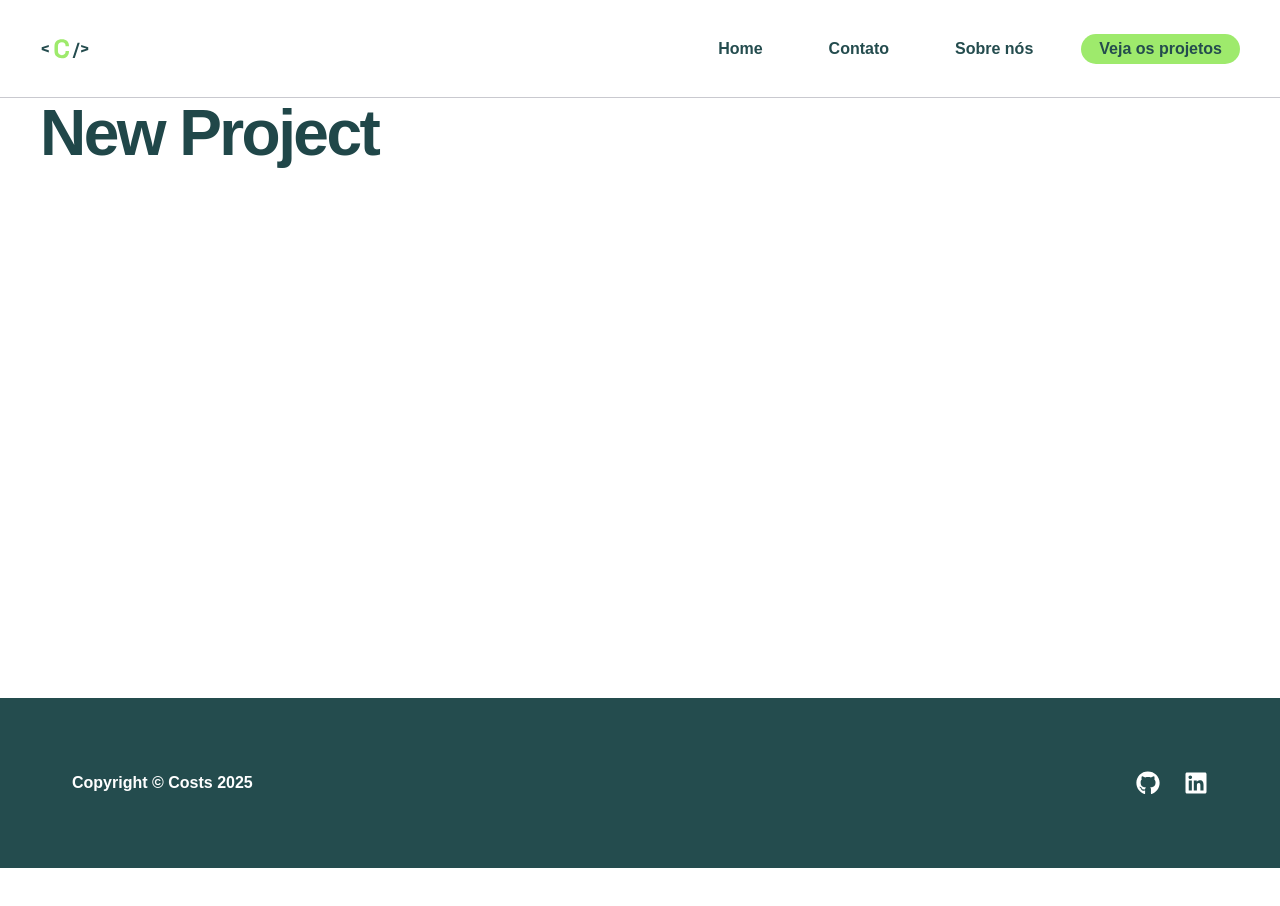
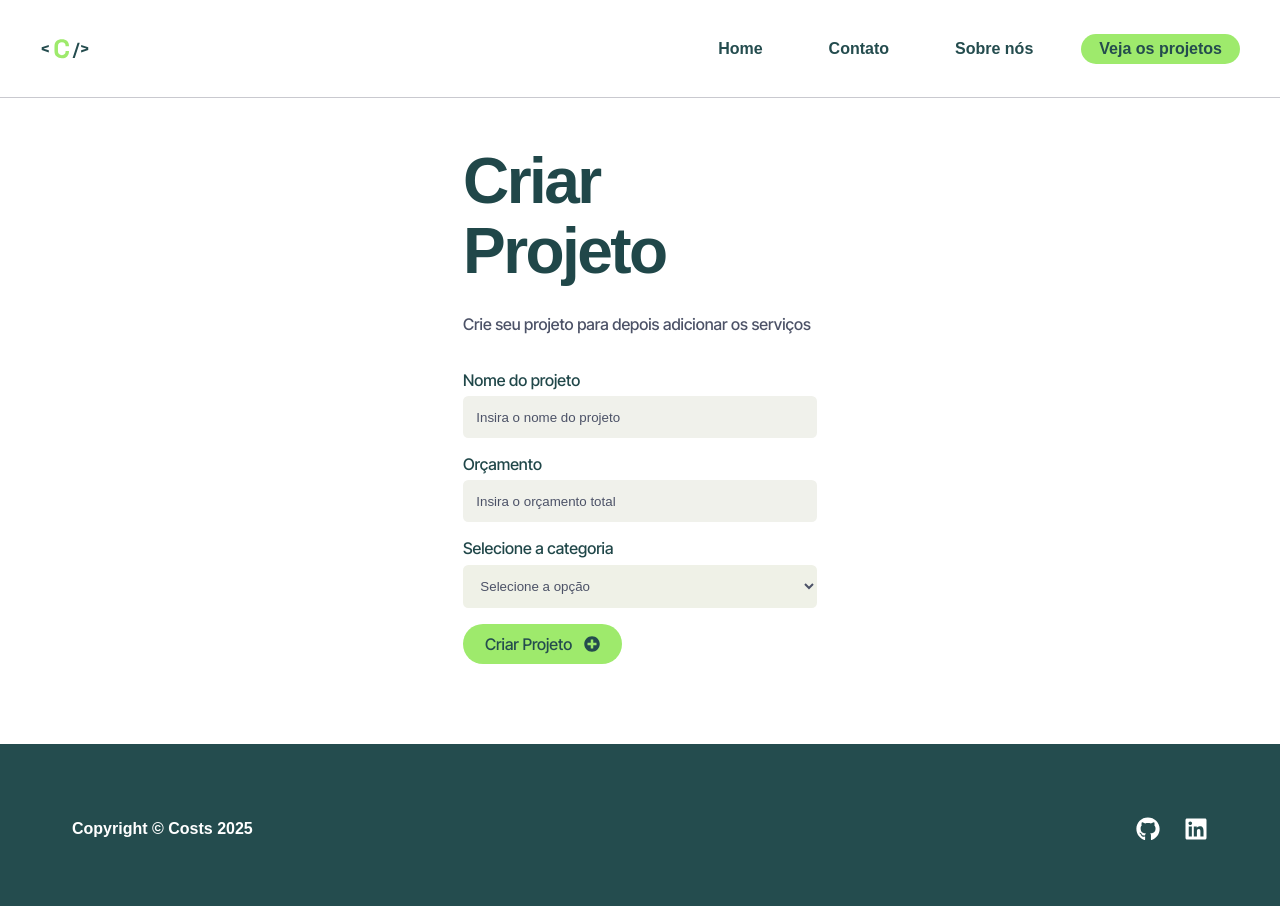
Before and after one commit to thisdev-davi/costs, a React (Create React App) app: page /newproject in a window 1280 px wide. Shown: the top 906 px of the page. Before the commit the page ends 868 px from the top, so only its background shows below. Built offline with nearby package versions, Linux system fonts and the light colour scheme; a web font is replaced by a local one.

Commit message:
tela new project

```diff
--- /dev/null
+++ b/src/components/form/Input.js
@@ -0,0 +1,20 @@
+import styles from "./Input.module.css"
+
+function Input({type, text, name, placeholder, handleOnChange, value}) {
+
+    return (
+        <div className={styles.form_control}>
+            <label htmlFor={name}>{text}</label>
+            <input
+                type={type}
+                placeholder={placeholder}
+                name={name}
+                id={name}
+                onChange={handleOnChange}
+                value={value}
+            />
+        </div>
+    )
+}
+
+export default Input
--- /dev/null
+++ b/src/components/form/Input.module.css
@@ -0,0 +1,23 @@
+.form_control {
+    display: flex;
+    flex-direction: column;
+    margin-bottom: 1em;
+}
+
+.form_control label {
+    margin-bottom: 0.4em;
+
+    font-weight: 400;
+    color: #204749;
+}
+
+.form_control input {
+    padding: 1em;
+    border-radius: 0.4em;
+    border: none;
+    background-color: #f0f1eb;
+}
+
+.form_control input::placeholder {
+    color: #4C5267;
+}
--- /dev/null
+++ b/src/components/form/Select.js
@@ -0,0 +1,16 @@
+import styles from "./Select.module.css"
+
+function Select({text, name, handleOnChange, value}) {
+
+    return (
+        <div className={styles.form_control}>
+            <label htmlFor={name}>{text}</label>
+            <select name={name} id={name}>
+                <option>Selecione a opção</option>
+
+            </select>
+        </div>
+    )
+}
+
+export default Select
--- /dev/null
+++ b/src/components/form/Select.module.css
@@ -0,0 +1,21 @@
+.form_control {
+    display: flex;
+    flex-direction: column;
+    margin-bottom: 1em;
+}
+
+.form_control label {
+    margin-bottom: 0.4em;
+
+    font-weight: 400;
+    color: #204749;
+}
+
+.form_control select {
+    color: #4C5267;
+
+    padding: 1em;
+    border-radius: 0.4em;
+    border: none;
+    background-color: #eff1e7;
+}
--- /dev/null
+++ b/src/components/form/SubmitButton.js
@@ -0,0 +1,15 @@
+import styles from "./SubmiteButton.module.css"
+
+function SubmitButton({text, icon: Icon}){
+
+    return (
+        <div>
+            <button className={styles.btn}>
+                {text}
+                {Icon && <Icon className={styles.icon} size={16} />}
+            </button>
+        </div>
+    )
+}
+
+export default SubmitButton
--- /dev/null
+++ b/src/components/form/SubmiteButton.module.css
@@ -0,0 +1,26 @@
+.btn {
+    display: inline-flex;
+    align-items: center;
+    justify-content: center;
+    gap: 12px;
+
+    border: none;
+    cursor: pointer;
+    font: inherit;
+    outline: none;
+    line-height: normal;
+    appearance: none;
+
+    background-color: #9EEA6C;
+    color: #244C4E;
+    text-decoration: none;
+    padding: 10px 22px;
+    border-radius: 20px;
+
+    transition: all 0.3s ease-in-out;
+}
+
+.btn:hover{
+    background-color: #244C4E;
+    color: #9EEA6C;
+}
--- a/src/components/layout/LinkButton.js
+++ b/src/components/layout/LinkButton.js
@@ -1,14 +1,12 @@
 import { Link } from "react-router-dom"
 import styles from "./LinkButton.module.css"
 
-function LinkButton( {to, text, icon: Icon}) {
+function LinkButton({to, text, icon: Icon}) {
 
     return (
         <Link className={styles.btn} to={to}>
             {text}
-            {Icon && <Icon className={styles.icon} size={16} />
-
-            }
+            {Icon && <Icon className={styles.icon} size={16} />}
         </Link>
     )
 }
--- a/src/components/pages/NewProject.js
+++ b/src/components/pages/NewProject.js
@@ -1,8 +1,13 @@
+import ProjectForm from "../project/ProjectForm"
+import styles from "./NewProject.module.css"
+
 function NewProject() {
 
     return(
-        <div>
-            <h1>New Project</h1>
+        <div className={styles.newproject_container}>
+            <h1>Criar Projeto</h1>
+            <p>Crie seu projeto para depois adicionar os serviços</p>
+            <ProjectForm btnText="Criar Projeto" />
         </div>
     )
 }
--- /dev/null
+++ b/src/components/pages/NewProject.module.css
@@ -0,0 +1,9 @@
+.newproject_container {
+    width: 450px;
+    margin: 0 auto;
+    padding: 3em;
+}
+
+.newproject_container h1{
+    margin-bottom: 0.4em;
+}
--- /dev/null
+++ b/src/components/project/ProjectForm.js
@@ -0,0 +1,19 @@
+import styles from "./ProjectForm.module.css"
+import Input from "../form/Input"
+import Select from "../form/Select"
+import SubmitButton from "../form/SubmitButton"
+import { FaPlusCircle } from "react-icons/fa"
+
+function ProjectForm({btnText}) {
+
+    return (
+        <form className={styles.form}>
+            <Input type="text" text="Nome do projeto" name="name" placeholder="Insira o nome do projeto" />
+            <Input type="number" text="Orçamento" name="budget" placeholder="Insira o orçamento total" />
+            <Select name="category_id" text="Selecione a categoria" />
+            <SubmitButton text={btnText} icon={FaPlusCircle}/>
+        </form>
+    )
+}
+
+export default ProjectForm
--- /dev/null
+++ b/src/components/project/ProjectForm.module.css
@@ -0,0 +1,4 @@
+.form {
+    width: 100%;
+    margin: 2em 0;
+}
```
